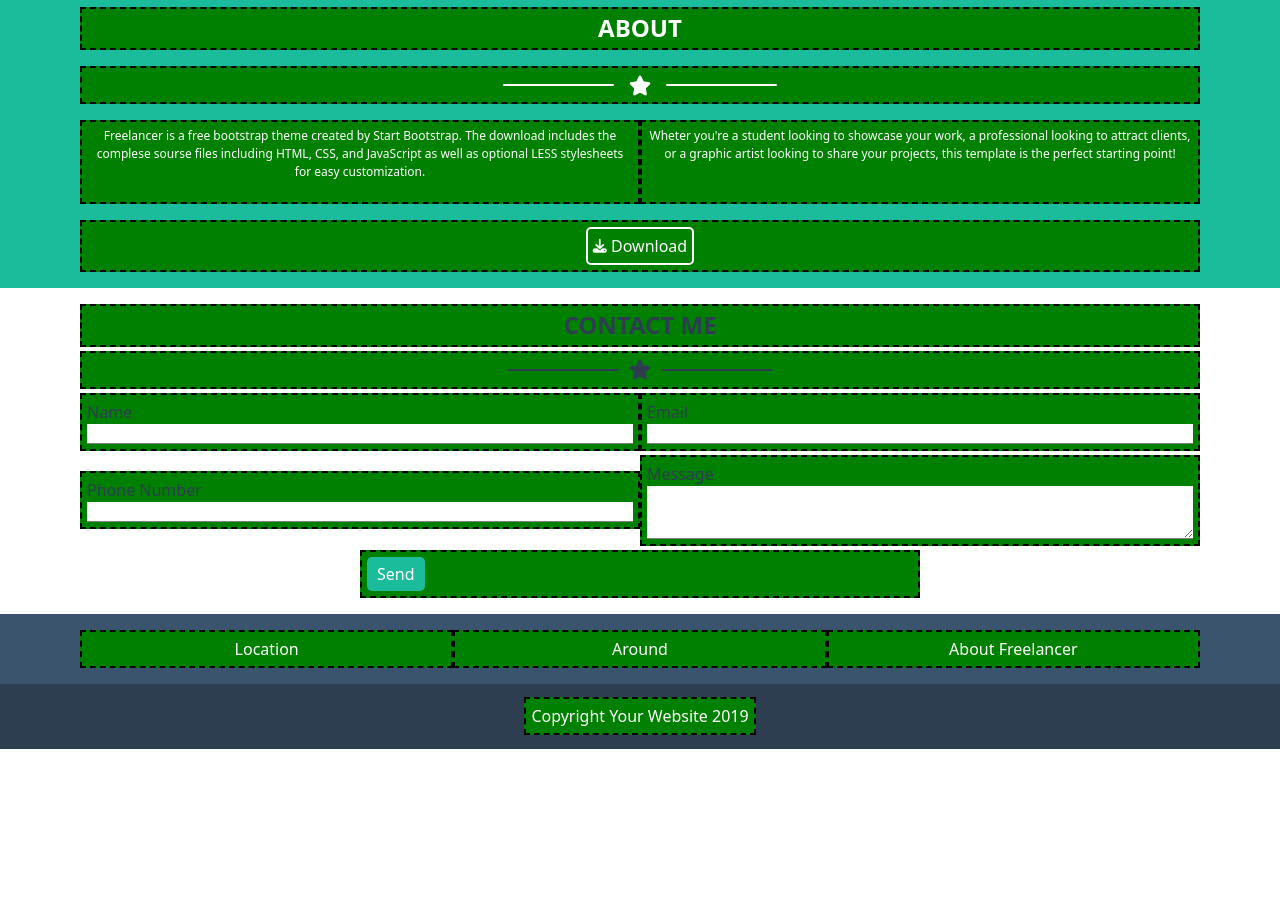
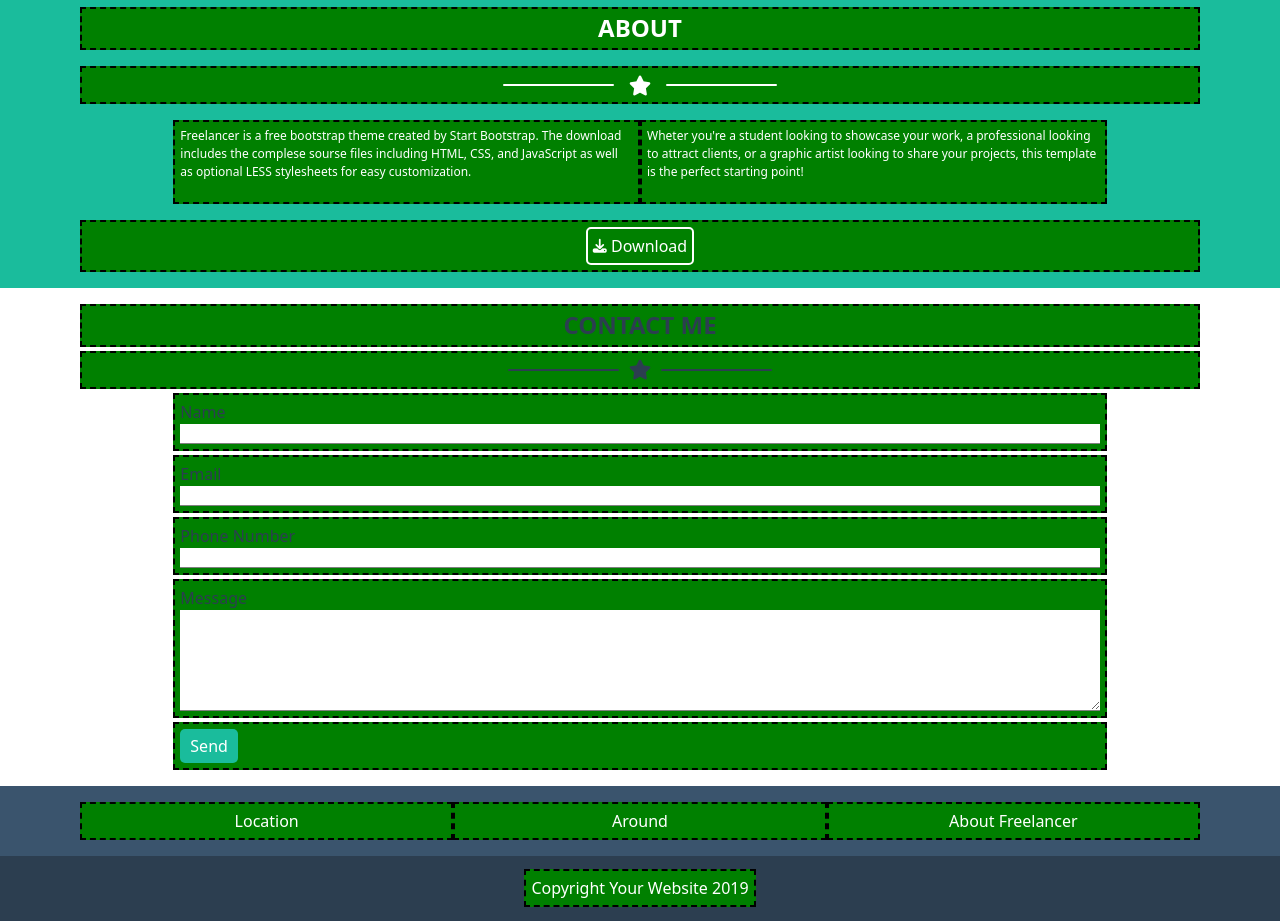
Before and after one commit to gabrielediemmanuele/html-css-bootstrap-freelancer, a plain HTML site: page index.html in a window 1280 px wide. Shown: the part 1000-1921 px from the top of the page. Before the commit the page ends 1749 px from the top, so only its background shows below. Drawn offline with nearby package versions, Linux system fonts and the light colour scheme.

Commit message:
fix: 3th and 4th section mediaq workflow

```diff
--- a/index.html
+++ b/index.html
@@ -124,7 +124,7 @@
               </div>
               <div class="star-bar"></div>
             </div>
-            <div class="col-8 col-sm-5 col-md-6 box">
+            <div class="col-10 col-sm-4 col-md-5 box">
               <p>
                 Freelancer is a free bootstrap theme created by Start Bootstrap.
                 The download includes the complese sourse files including HTML,
@@ -132,7 +132,7 @@
                 easy customization.
               </p>
             </div>
-            <div class="col-8 col-sm-5 col-md-6 box">
+            <div class="col-10 col-sm-4 col-md-5 box">
               <p>
                 Wheter you're a student looking to showcase your work, a
                 professional looking to attract clients, or a graphic artist
@@ -158,9 +158,12 @@
           class="container pt-3 pb-3"
         >
           <div class="row align-items-center justify-content-center gx-1 gy-1">
+            <!-- FORM TITLE -->
             <div class="col-12 box">
               <h4>CONTACT ME</h4>
             </div>
+
+            <!--STAR CONTAINER-->
             <div id="star-container-blue" class="col-12 box">
               <div class="star-bar"></div>
               <div>
@@ -172,7 +175,7 @@
             <!--Form Structure-->
             <!-- NAME -->
             <div
-              class="col-8 col-sm-5 col-md-6 box d-flex flex-column align-items-start"
+              class="col-10 col-sm-8 col-md-10 box d-flex flex-column align-items-start"
             >
               <div>
                 <label for="fname">Name</label>
@@ -182,7 +185,7 @@
 
             <!-- E-MAIL -->
             <div
-              class="col-8 col-sm-5 col-md-6 box d-flex flex-column align-items-start"
+              class="col-10 col-sm-8 col-md-10 box d-flex flex-column align-items-start"
             >
               <div>
                 <label for="email">Email</label>
@@ -192,7 +195,7 @@
 
             <!-- PHONE NUMBER -->
             <div
-              class="col-8 col-sm-5 col-md-6 box d-flex flex-column align-items-start"
+              class="col-10 col-sm-8 col-md-10 box d-flex flex-column align-items-start"
             >
               <div>
                 <label for="phone-number">Phone Number</label>
@@ -202,14 +205,14 @@
 
             <!-- TEXT AREA -->
             <div
-              class="col-8 col-sm-5 col-md-6 box d-flex flex-column align-items-start"
+              class="col-10 col-sm-8 col-md-10 box d-flex flex-column align-items-start"
             >
               <label for="textarea">Message</label>
-              <textarea name="textarea" id="textarea" rows="2"></textarea>
+              <textarea name="textarea" id="textarea" rows="4"></textarea>
             </div>
 
             <!-- BUTTON -->
-            <div class="col-8 col-sm-5 col-md-6 box d-flex">
+            <div class="col-10 col-sm-8 col-md-10 box d-flex">
               <button>Send</button>
             </div>
           </div>
--- a/style.css
+++ b/style.css
@@ -131,6 +131,7 @@
 
 .row .box p {
   font-size: 12px;
+  text-align: left;
 }
 .row .box .download-button {
   border: 2px solid white;
```
